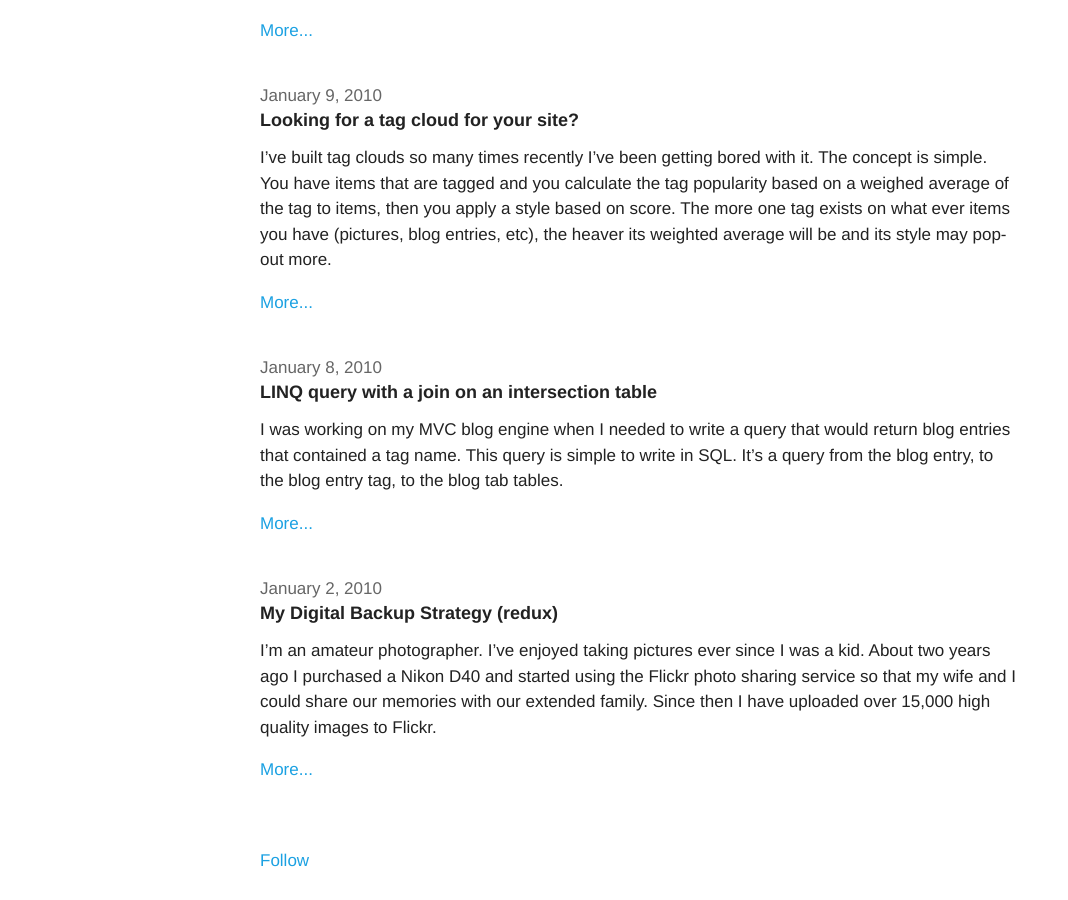
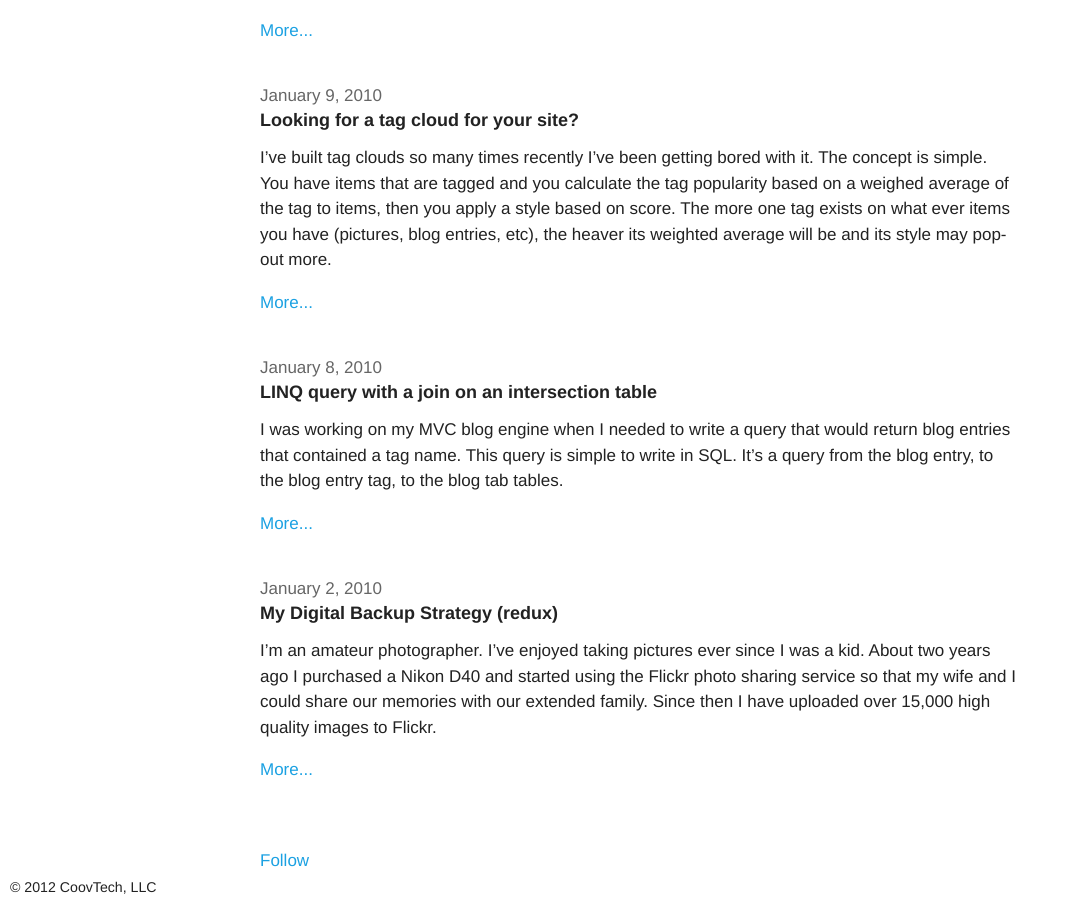
Before and after one commit to azcoov/azcoov.github.com, a Jekyll site: the page built from index.html, in a window 1280 px wide and 900 px high, scrolled down 11702 px. Shown: the whole window, without its empty margins (0-1068 px from the left). Built offline with Jekyll 4.4.1, drawn with Linux system fonts in a browser that asks for light colours; Markdown is read by kramdown in place of the engine named in the settings; comment, search, counter and statistics services are not loaded; before the commit the page ends 12576 px from its top, so only the background shows below that.

Commit message:
Update _layouts/default.html

```diff
--- a/_layouts/default.html
+++ b/_layouts/default.html
@@ -58,5 +58,8 @@
 <br />
     <div class="g-plus" data-href="https://plus.google.com/110690218781759841805" data-width="208" data-height="69" ></div>
   </div>
+
+  <small id="copyright">© 2012 CoovTech, LLC</small>
+
 </body>
 </html>
```
